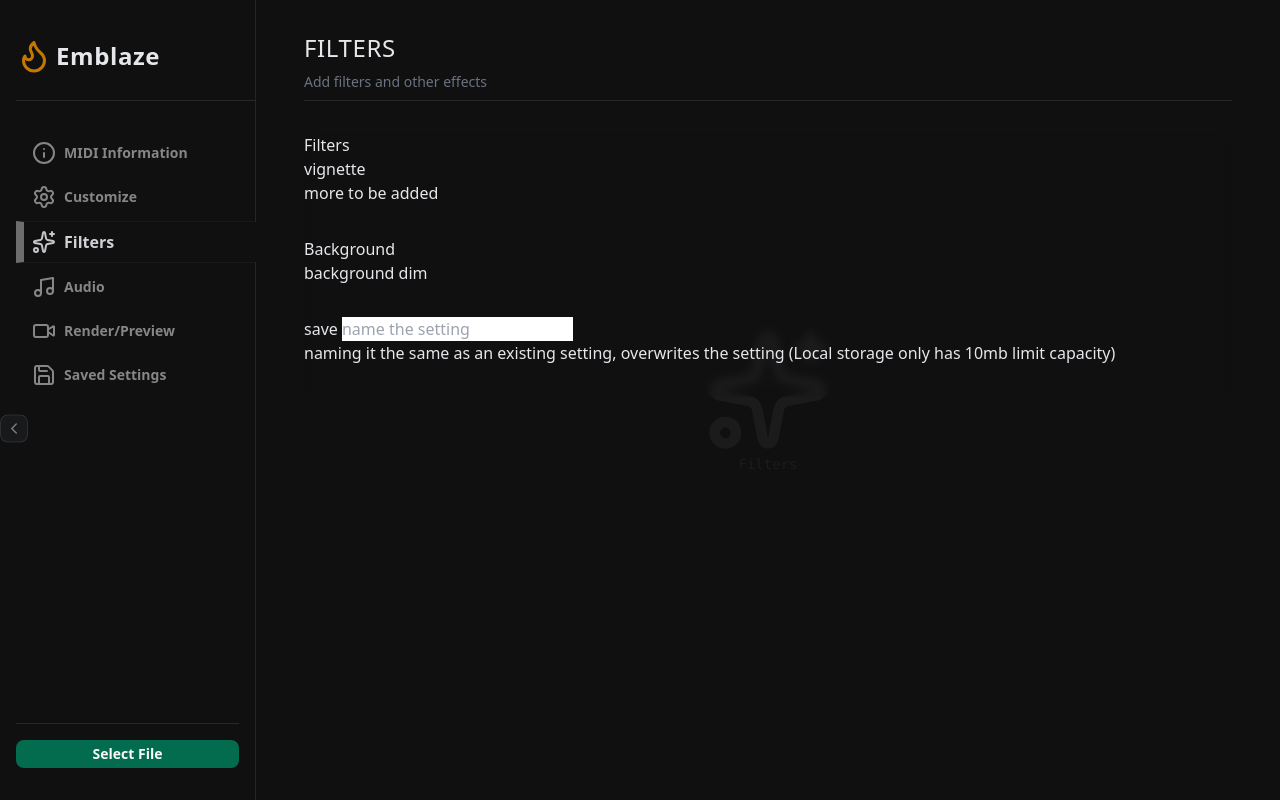
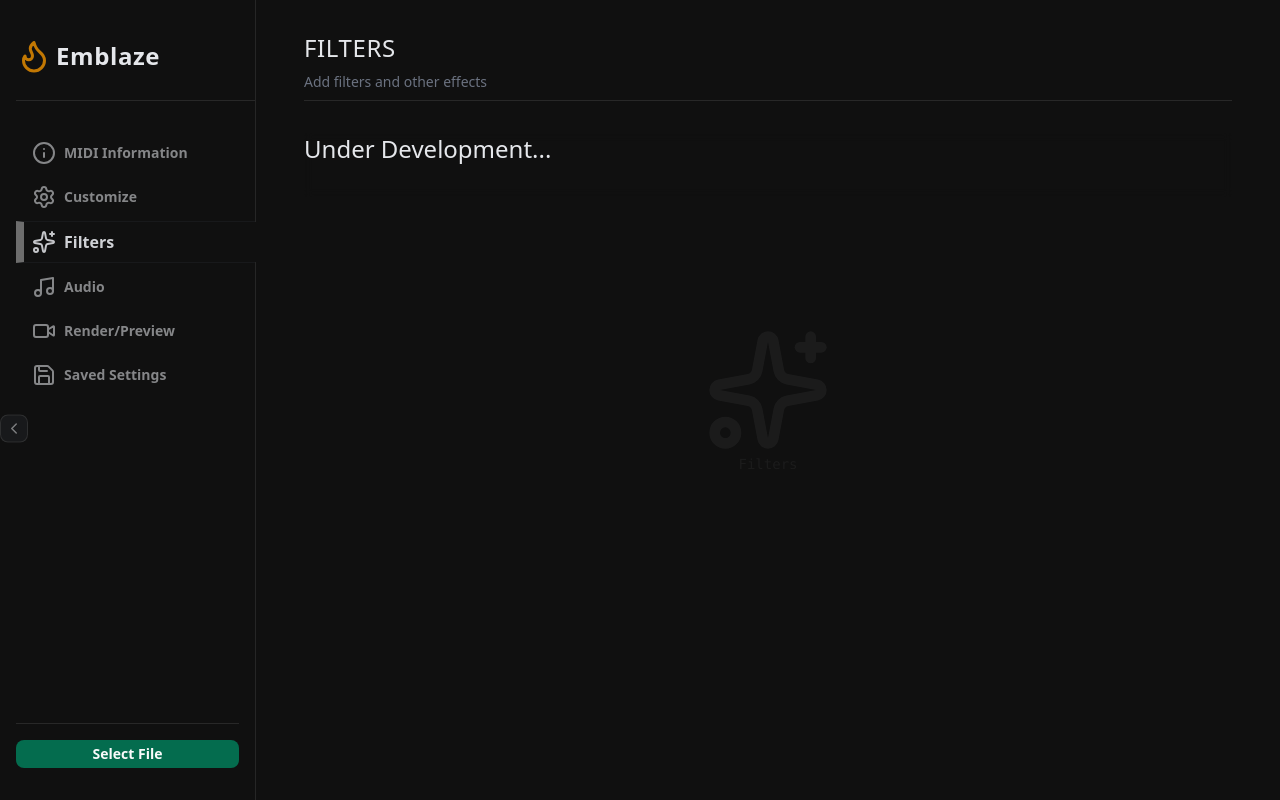
Before and after one commit to AndreBryant/emblaze-app, a SvelteKit app: page / in a window 1280 px wide. Both pictures are taken after a click on the button "Filters". Built offline with nearby package versions, Linux system fonts and the light colour scheme.

Commit message:
fix blank start key and last key

```diff
--- a/src/components/tab-settings/audio/Audio.svelte
+++ b/src/components/tab-settings/audio/Audio.svelte
@@ -1 +1,5 @@
-<div>audio</div>
+<div class="flex flex-col gap-8 pb-8 backdrop-blur-sm h-full">
+	<div>
+		<p class="text-2xl text-secondary-dark font-thin">Under Development...</p>
+	</div>
+</div>
--- a/src/components/tab-settings/customize/Customize.svelte
+++ b/src/components/tab-settings/customize/Customize.svelte
@@ -73,13 +73,13 @@
 <!-- <pre>{JSON.stringify($pianoStore, null, 2)}</pre> -->
 <!-- <pre>{JSON.stringify($colorSchemeStore, null, 2)}</pre> -->
 <!-- <pre>{JSON.stringify($videoStore, null, 2)}</pre> -->
-<!-- <button
+<button
 	type="button"
 	class="border px-4 py-1 bg-yellow-400 text-primary border-primary"
 	on:click={debugLocal}
 >
 	debug Reset LocalStorage
-</button> -->
+</button>
 
 <div class="flex flex-col gap-8 pb-8 backdrop-blur-sm">
 	<div class="flex flex-col gap-4">
--- a/src/components/tab-settings/customize/fields/PianoFields.svelte
+++ b/src/components/tab-settings/customize/fields/PianoFields.svelte
@@ -14,6 +14,9 @@
 
 	const handleSave = (id) => {
 		if (browser) {
+			startKey = startKey || '0';
+			lastKey = lastKey || '127';
+
 			const pianoData = {
 				sID: id,
 				piano: {
--- a/src/components/tab-settings/filters/Filters.svelte
+++ b/src/components/tab-settings/filters/Filters.svelte
@@ -1,24 +1,27 @@
 <div class="flex flex-col gap-8 pb-8 backdrop-blur-sm h-full">
+	<div>
+		<p class="text-2xl text-secondary-dark font-thin">Under Development...</p>
+	</div>
 	<!-- Filters -->
-	<div>
+	<!-- <div>
 		<h3>Filters</h3>
 		<p>vignette</p>
 		<p>more to be added</p>
-	</div>
+	</div> -->
 
 	<!-- Background -->
-	<div>
+	<!-- <div>
 		<h3>Background</h3>
 		<p>background dim</p>
-	</div>
+	</div> -->
 
 	<!-- Save current Setting -->
-	<div>
+	<!-- <div>
 		<button>save</button>
 		<input type="text" name="" id="" placeholder="name the setting" />
 		<p>
 			naming it the same as an existing setting, overwrites the setting (Local storage only has 10mb
 			limit capacity)
 		</p>
-	</div>
+	</div> -->
 </div>
--- a/src/lib/stores/customize-default.js
+++ b/src/lib/stores/customize-default.js
@@ -33,6 +33,7 @@ const defaultNoteCanvas = [
 		}
 	}
 ];
+
 const defaultColorScheme = [
 	{
 		sID: 'default',
@@ -42,6 +43,7 @@ const defaultColorScheme = [
 		}
 	}
 ];
+
 const defaultVideoFields = [
 	{
 		sID: 'default',
```
